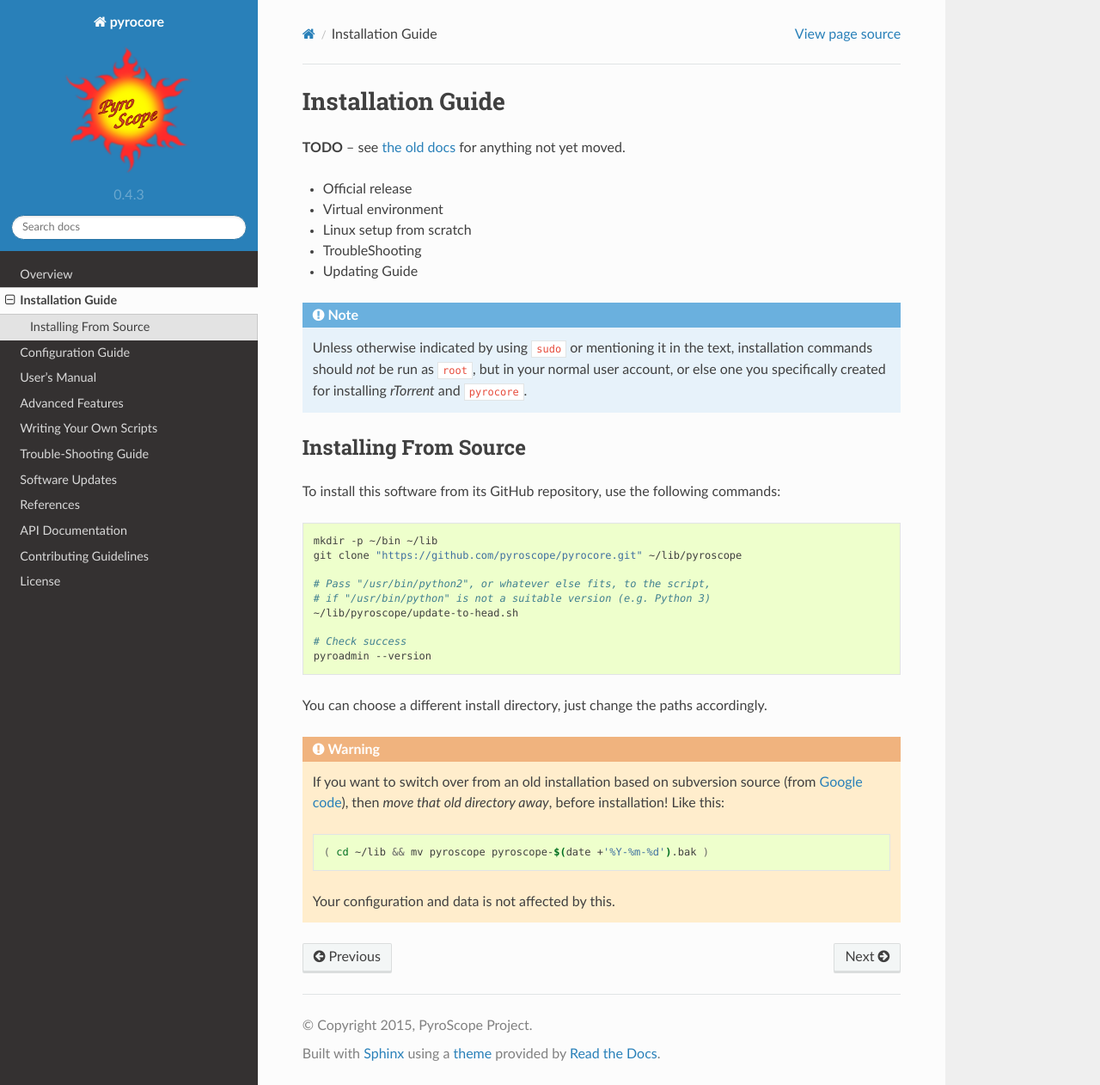
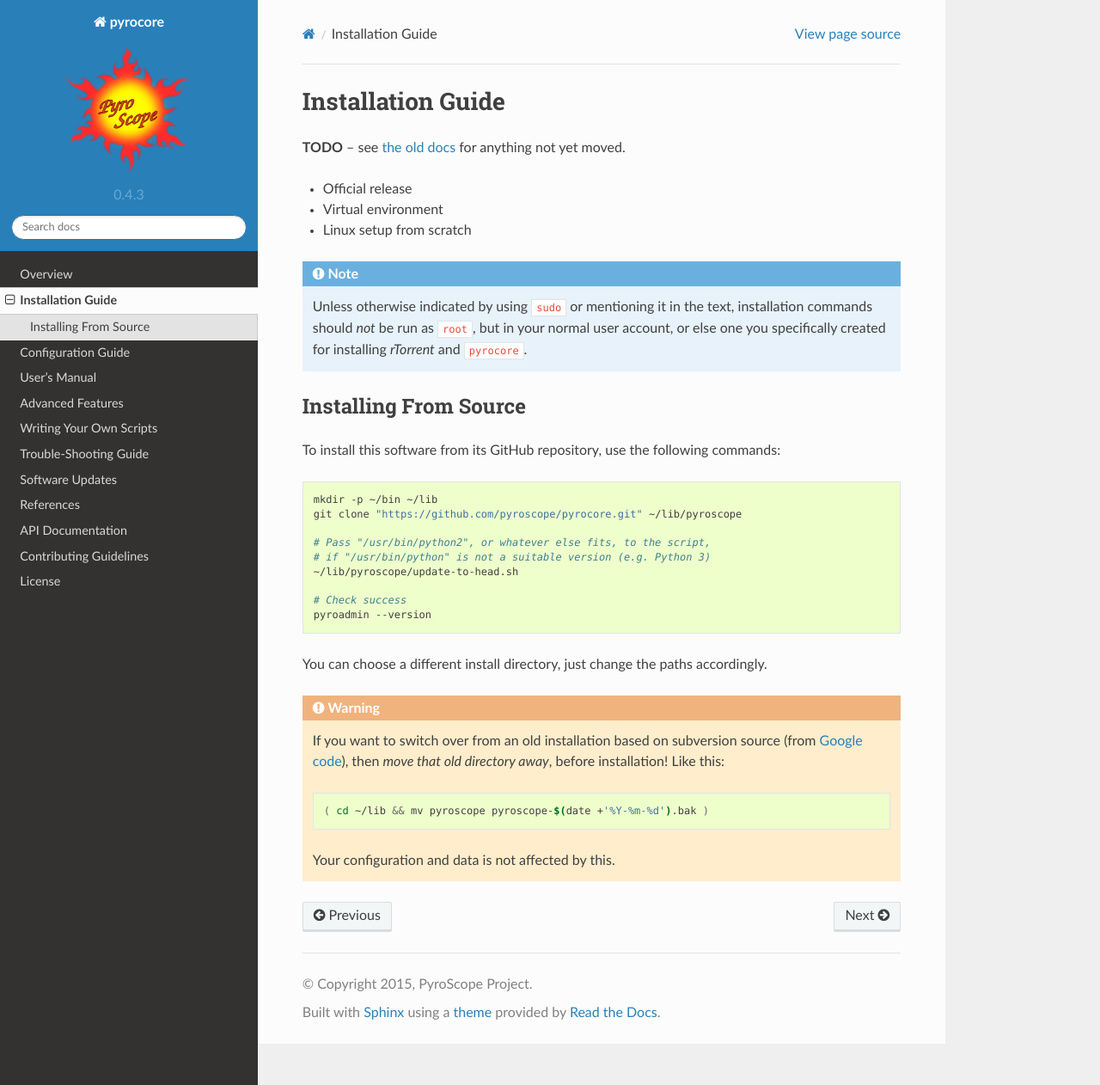
Before and after one commit to pyroscope/pyrocore, a Sphinx documentation site: the page built from docs/installation.rst, in a window 1280 px wide and 1262 px high. Shown: the whole window at 86% size. Built offline with Sphinx 7.4.7 and the Read the Docs theme 2.0.0, drawn with Linux system fonts in a browser that asks for light colours.

Commit message:
some sections moved to their own chapters

```diff
--- a/docs/installation.rst
+++ b/docs/installation.rst
@@ -7,8 +7,6 @@ Installation Guide
 *    Official release
 *    Virtual environment
 *    Linux setup from scratch
-*    TroubleShooting
-*    Updating Guide
 
 .. note::
 
```
